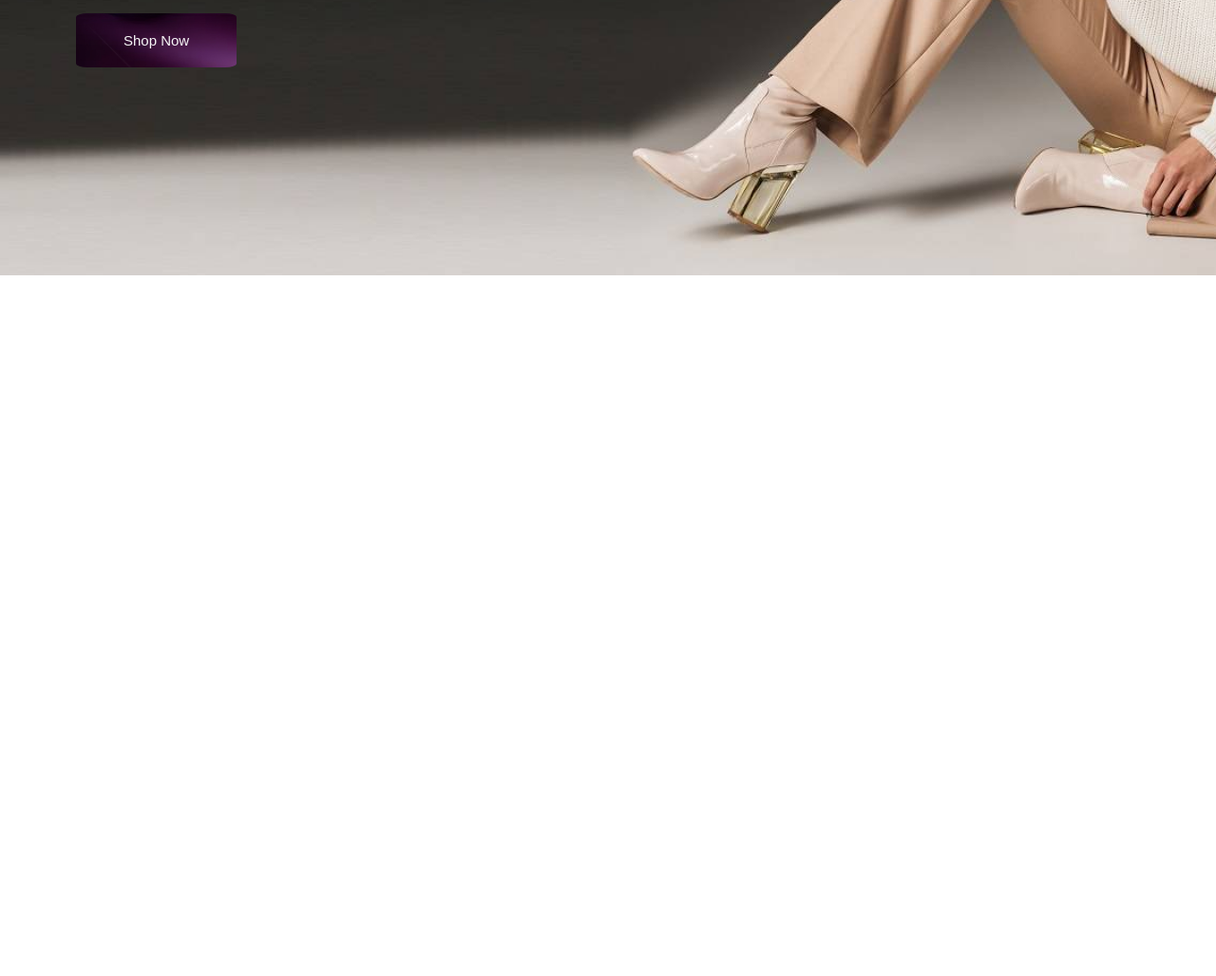
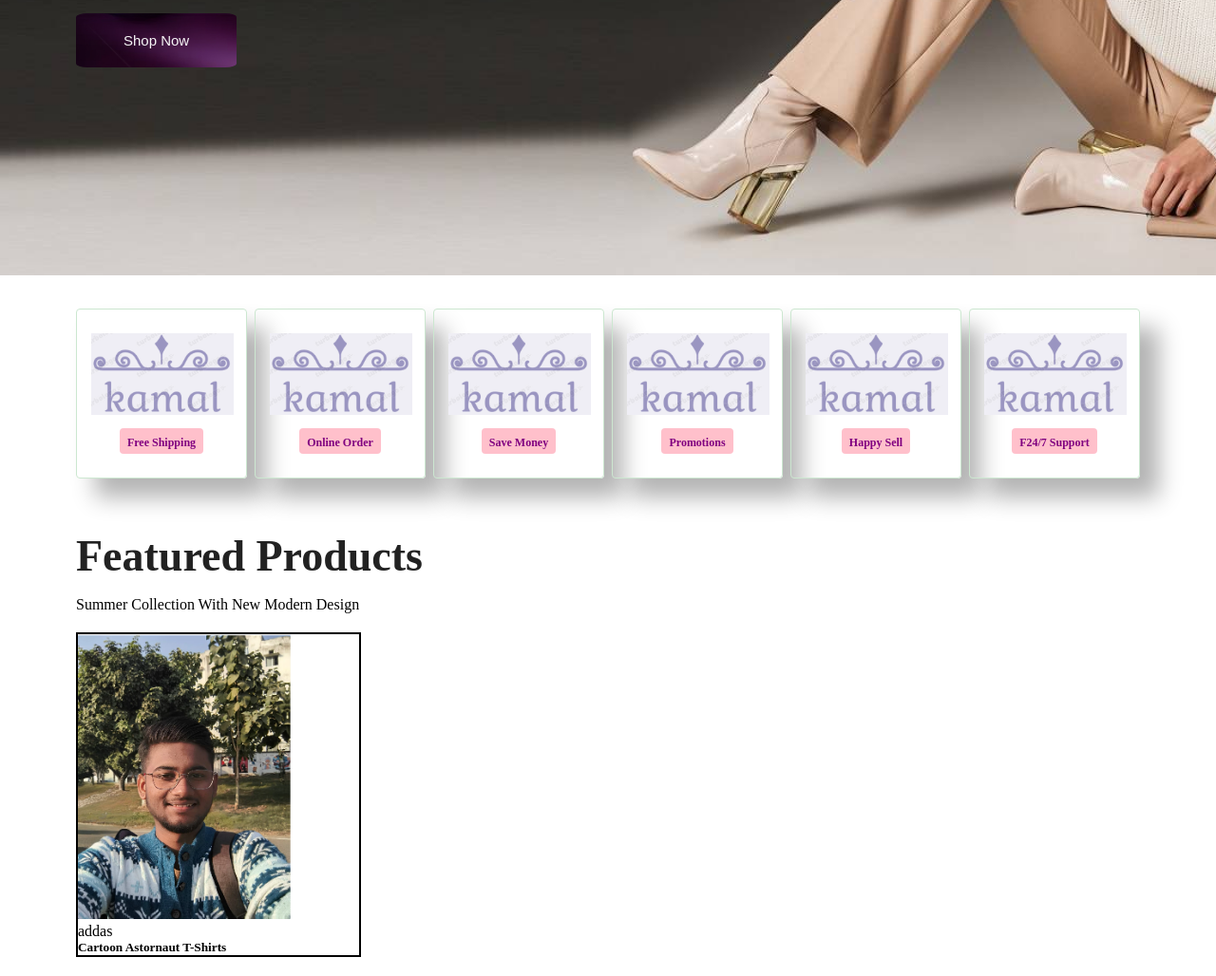
Before and after one commit to Nishantsharma-max/Ecommerce-Website, a plain HTML site: page index.html in a window 1280 px wide. Shown: the part 500-1528 px from the top of the page at 95% size. Before the commit the page ends 800 px from the top, so only its background shows below. Drawn offline with Linux system fonts and the light colour scheme.

Commit message:
feature section done

```diff
--- a/index.html
+++ b/index.html
@@ -10,7 +10,7 @@
      <section id="header">
           <a href="#"><img src="./images/logo.png" class="logo" alt="img" ></a>
           <ul class="navbar">
-               <li><a href="">Home</a></li>
+               <li><a class="active" href="">Home</a></li>
                <li><a href="">Shop</a></li>
                <li><a href="">Blog</a></li>
                <li><a href="">About</a></li>
@@ -28,6 +28,45 @@
           <button>Shop Now</button>
      </section>
 
+     <section id="feature" class="section-p1">
+          <div class="fe-box">
+               <img src="./images/logo.png" style="width: 150px;" alt="img">
+               <h6>Free Shipping</h6>
+          </div>
+          <div class="fe-box">
+               <img src="./images/logo.png" style="width: 150px;" alt="img">
+               <h6>Online Order</h6>
+          </div>
+          <div class="fe-box">
+               <img src="./images/logo.png" style="width: 150px;" alt="img">
+               <h6>Save Money</h6>
+          </div>
+          <div class="fe-box">
+               <img src="./images/logo.png" style="width: 150px;" alt="img">
+               <h6>Promotions</h6>
+          </div>
+          <div class="fe-box">
+               <img src="./images/logo.png" style="width: 150px;" alt="img">
+               <h6>Happy Sell</h6>
+          </div>
+          <div class="fe-box">
+               <img src="./images/logo.png" style="width: 150px;" alt="img">
+               <h6>F24/7 Support</h6>
+          </div>
+
+     </section>
+
+     <section id="product1" class="section-p1">
+          <h2>Featured Products</h2>
+          <p>Summer Collection With New Modern Design </p>
+          <div class="pro-container">
+               <div class="pro">
+                    <img src="./images/Screenshot 2025-01-09 110343.png" style="height: 300px;" alt="img">
+                    <div>addas</div>
+                    <h5>Cartoon Astornaut T-Shirts</h5>
+               </div>
+          </div>
+     </section>
 
 
      <script src="./script.js"></script>
--- a/style.css
+++ b/style.css
@@ -36,6 +36,10 @@ body{
      width: 100%;
 }
 
+.section-p1{
+     padding: 20px 80px;
+}
+
 .logo{
      height: 60px;
 }
@@ -72,7 +76,7 @@ body{
      position: relative;
 }
 
-.navbar li a:hover{
+.navbar li a:hover,.navbar li a.active {
      color: purple;
 
 }
@@ -134,3 +138,46 @@ body{
      border-radius: 7%;
 
 }
+
+#feature .fe-box{
+     width: 180px;
+     padding: 25px 15px;
+     text-align: center;
+     box-shadow: 20px 20px 24px rgba(0, 0, 0, 0.3);
+     border: 1px solid #cce7d0;
+     border-radius: 4px;
+     margin: 15px 0px;
+}
+
+#feature .fe-box:hover{
+     box-shadow: 10px 10px 54px rgba(70, 62, 221, 0.1);
+}
+
+#feature .fe-box h6 {
+     display: inline-block;
+     padding: 9px 8px 6px 8px ;
+     line-height: 1;
+     color: purple;
+     border-radius: 4px;
+     background-color: pink;
+}
+
+#feature .fe-box img{
+     width: 100%;
+     margin-bottom: 10px;
+}
+
+#feature{
+     display: flex;
+     align-items: center;
+     justify-content: space-between;
+     flex-wrap: wrap;
+}
+
+#product1{
+     align-items: center;
+}
+.pro{
+     border: 2px solid black;
+     width: 300px;
+}
```
Also changed, not shown: images/Screenshot 2025-01-09 110343.png (added).
